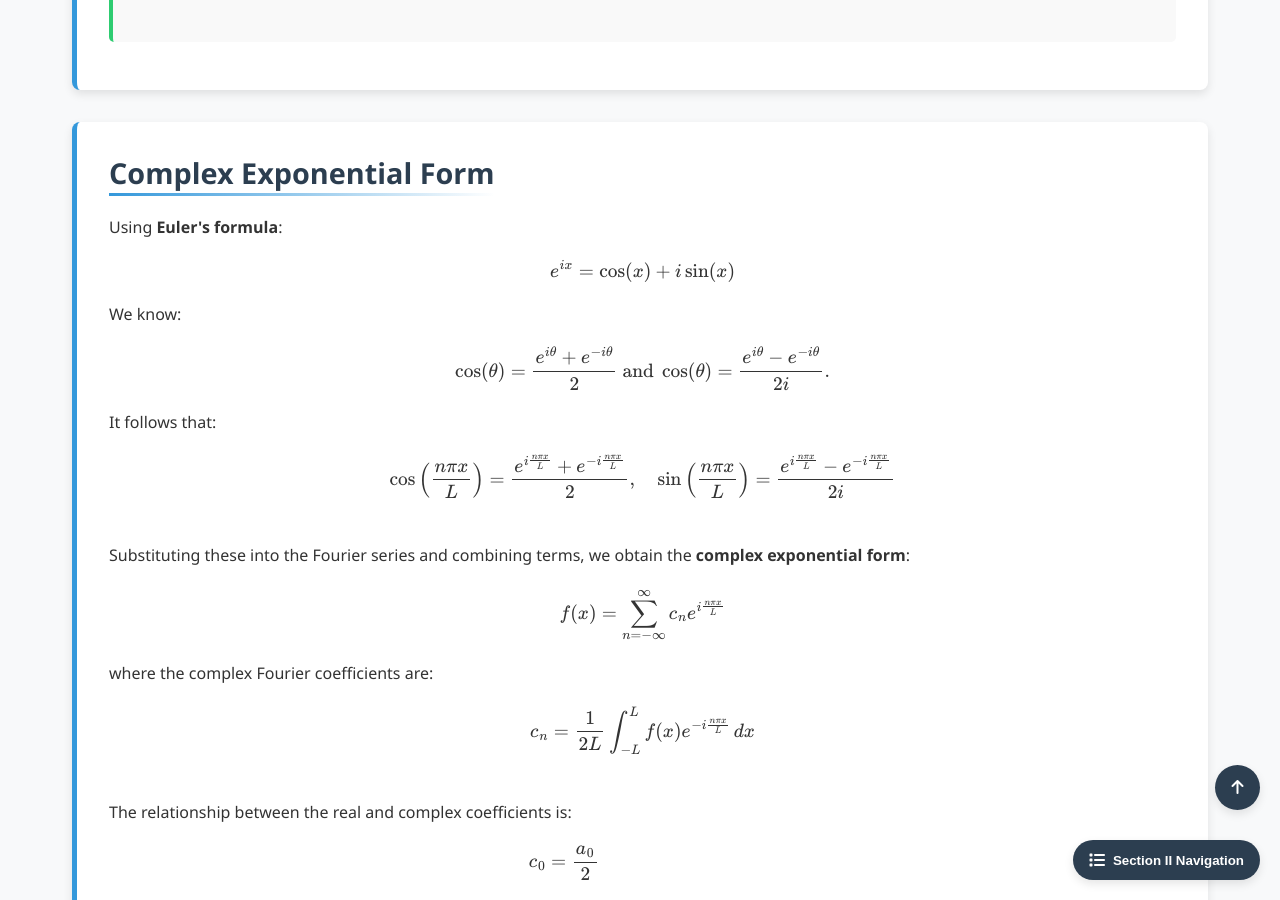
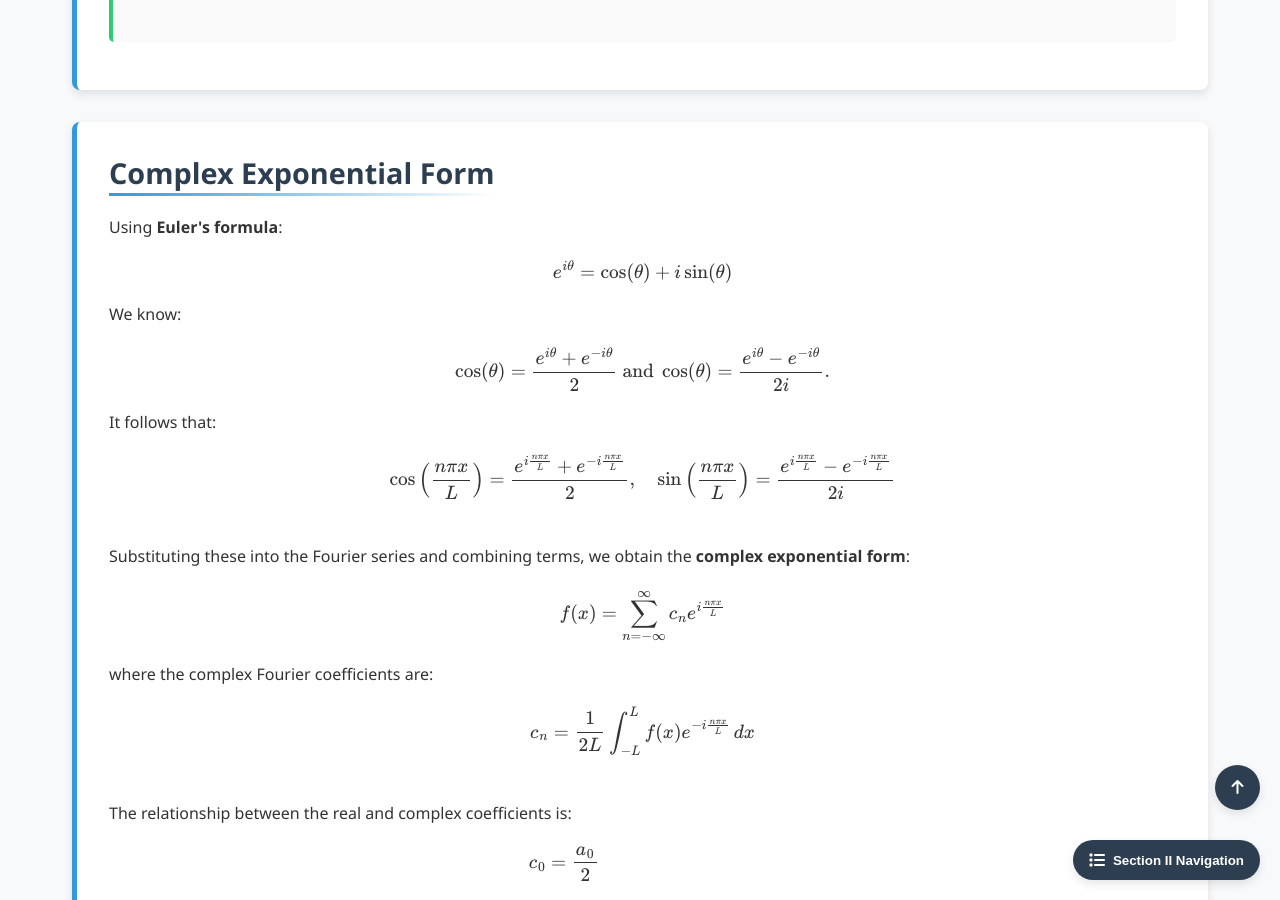
Before and after one commit to Yusukey01/yusukey01.github.io, a Jekyll site: the page built from Mathematics/Calculus/fourier_series.html, in a window 1280 px wide and 900 px high, scrolled down 5173 px. Built offline with Jekyll 4.4.1, drawn with Linux system fonts in a browser that asks for light colours.

```diff
--- a/Mathematics/Calculus/fourier_series.html
+++ b/Mathematics/Calculus/fourier_series.html
@@ -296,7 +296,7 @@ uses_python: false
                 <p>
                 Using <strong>Euler's formula</strong>:
                 \[
-                e^{ix} = \cos(x) + i\sin(x)
+                e^{i\theta} = \cos(\theta) + i\sin(\theta)
                 \]
                 We know:
                 \[
```
